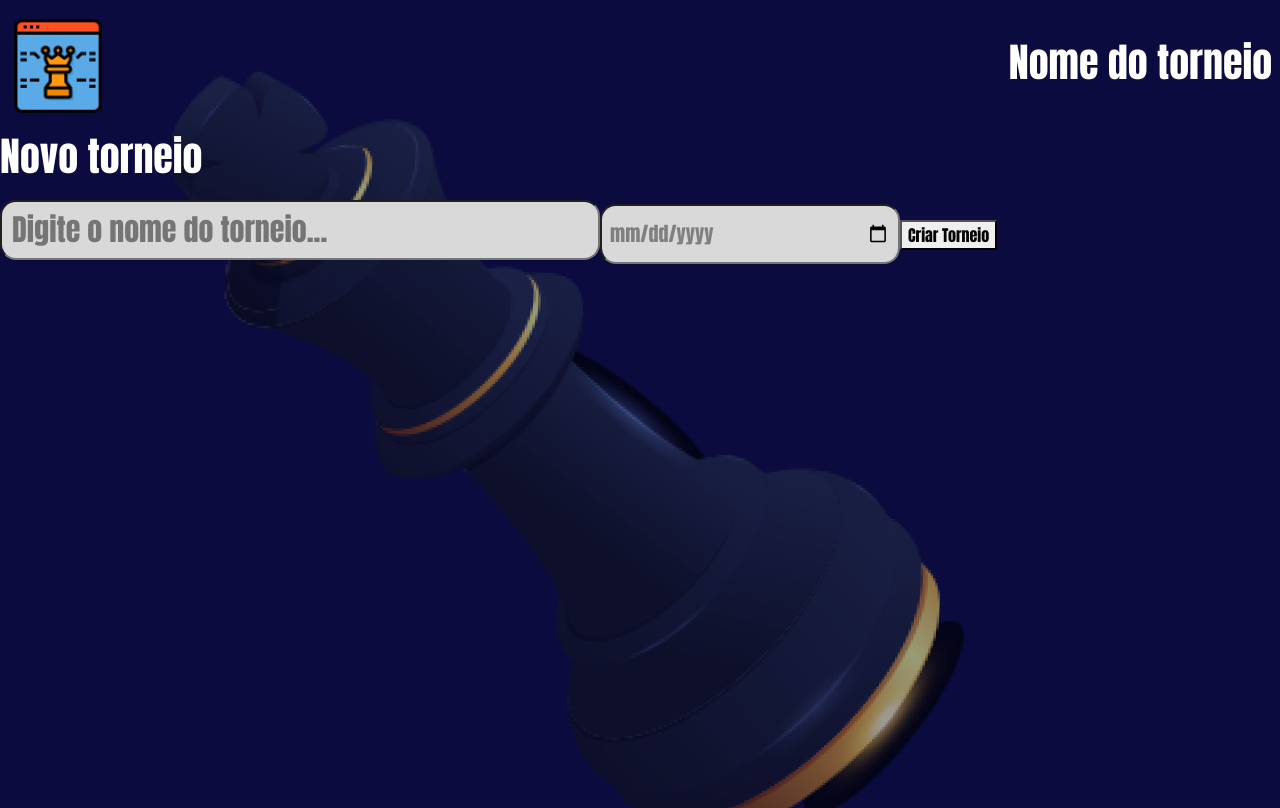
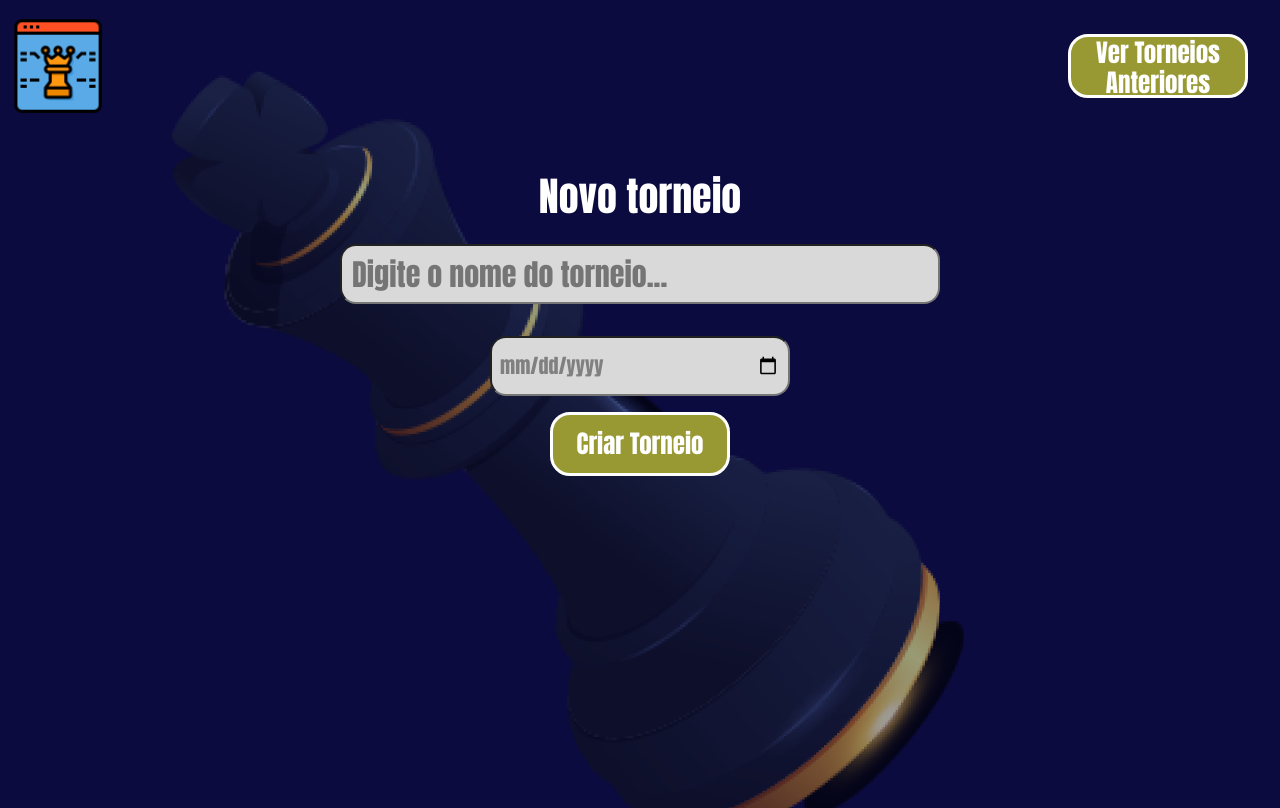
Before and after one commit to JoaoVitorSil/DCA0205-Projeto-e-Engenharia-de-Software, a React (Create React App) app in the folder gerador-torneios/: page / in a window 1280 px wide. Built offline with nearby package versions, Linux system fonts and the light colour scheme; no server answers.

Commit message:
Página de Rodadas

```diff
--- a/gerador-torneios/src/components/Header.js
+++ b/gerador-torneios/src/components/Header.js
@@ -1,13 +1,24 @@
-import React from 'react'
+import React, { useState } from 'react'
 import logo from "../assets/icons8-chess-96.png"
+import api from "../api";
+export default  function Header() {
+  const [torneioNome, setTorneioNome] = useState('')
+  async function getTorneioName() {
+      const path= window.location.pathname
+      const torn = await api.get(`http://localhost:4000/torneios/${path[path.length -1 ]}`)
+      console.log(torn.data.nome)
+      setTorneioNome(torn.data.nome)
+  }
+  getTorneioName()
+  const novoTorneio = window.location.pathname === "/" ? true:false
 
-export default function Header() {
   return (
     <nav className="navbar p-2 my-2">
         <div className="header-icon">
             <img src={logo} alt="icon-chess"/>
         </div>
-        <h1>Nome do torneio</h1>
+        {novoTorneio ? <button className='beje me-4'>Ver Torneios Anteriores</button> :<h1 className='me-4'>{torneioNome}</h1> }
+
     </nav>
   )
 }
--- /dev/null
+++ b/gerador-torneios/src/components/Pagination.js
@@ -0,0 +1,14 @@
+import React from "react";
+
+const Pagination = (props) => {
+    const {page, totalPages, onLeftClick, onRightClick} = props
+    return (
+        <div className="pagination-container">
+            <button onClick={onLeftClick}><div>◀️</div></button>
+            <div>{page} de {totalPages}</div>
+            <button onClick={onRightClick}><div>▶️</div></button>
+        </div>
+    )
+}
+
+export default Pagination;
--- a/gerador-torneios/src/index.css
+++ b/gerador-torneios/src/index.css
@@ -27,10 +27,6 @@ body {
   color: #ffffff!important;
 }
 
-.cadastro h1 {
-  font-size: 80px;
-  letter-spacing: 5px;
-}
 #nome-torneio {
   width: 600px;
   height: 60px;
--- a/gerador-torneios/src/pages/Jogador.js
+++ b/gerador-torneios/src/pages/Jogador.js
@@ -2,7 +2,7 @@ import React, { useEffect, useState } from 'react'
 import add from "../assets/add.png"
 import api from "../api"
 import { useParams } from 'react-router-dom'
-export default function Jogador(props) {
+export default function Jogador() {
 
   const [nome, setNome] = useState()
   const [jogadores, setJogadores] = useState([{}])
--- /dev/null
+++ b/gerador-torneios/src/pages/Rodada.js
@@ -0,0 +1,49 @@
+import React, { useEffect, useState } from 'react'
+import api from "../api"
+import { useParams } from 'react-router-dom'
+import Pagination from '../components/Pagination';
+export default function Rodada() {
+  const [page, setPage] = useState(0);
+  const [totalPages, setTotalPages] = useState(0);
+  const [rodadas,setRodadas] = useState([{}]);
+  const { id } = useParams()
+  async function getRodadas(){
+    const torneio = await api.get(`http://localhost:4000/torneios/${id}`)
+    setRodadas(torneio.data.rodadas)
+    setTotalPages(torneio.data.rodadas.length)
+    console.log(rodadas)
+  }
+  useEffect(() => {
+    getRodadas()
+    return () => {
+      console.log('This will be logged on unmount');
+    };
+  }, [page])
+
+  const onLeftClickHandler = () => {
+    if(page > 0) {
+        setPage(page-1)
+    }
+}
+const onRightClickHandler = () => {
+    if(page+1 !== totalPages){
+        setPage(page+1)
+    }
+}
+
+  return (
+    <>
+     <Pagination
+            page={page+1}
+            totalPages={totalPages}
+            onLeftClick={onLeftClickHandler}
+            onRightClick={onRightClickHandler}
+        />
+    {rodadas[page].partidas && rodadas[page].partidas.map((partida)=>{
+      return(<h1>{partida.jogadorBrancas} x {partida.jogadorPretas}</h1>)
+    })}
+
+    </>
+
+  )
+}
--- a/gerador-torneios/src/pages/Torneio.js
+++ b/gerador-torneios/src/pages/Torneio.js
@@ -26,19 +26,30 @@ export default function Torneio() {
        {cadatrado && (
       <Navigate to={`/jogadores/${idTorneio}`} replace={true} />
     )}
-        <h1>Novo torneio</h1>
+      <div className="container">
+      <div className="d-flex justify-content-center mt-5">
+      <h1 className='text-center'>Novo torneio</h1>
+      </div>
+      <div className='d-flex justify-content-center my-3'>
         <input type="text"
           id="nome-torneio"
           placeholder="Digite o nome do torneio..."
           value={nome}
           onChange={(e)=> setNome(e.target.value)}
           required />
+      </div>
+
+      <div className='d-flex justify-content-center my-3'>
         <input type="date"
           id="data-torneio"
           value={data}
           onChange={(e)=> setData(e.target.value)}
           required/>
-        <button onClick={handleTorneio} >Criar Torneio</button>
+      </div>
+      <div className='d-flex justify-content-center my-3'>
+        <button className="beje" onClick={handleTorneio} >Criar Torneio</button>
+      </div>
+      </div>
     </div>
 
   )
--- a/gerador-torneios/src/routes.js
+++ b/gerador-torneios/src/routes.js
@@ -2,7 +2,8 @@ import React from 'react'
 import Header from './components/Header';
 import Jogador from './pages/Jogador';
 import Torneio from './pages/Torneio';
-import { BrowserRouter, Route, Routes, useParams } from "react-router-dom";
+import { BrowserRouter, Route, Routes } from "react-router-dom";
+import Rodada from './pages/Rodada';
 export default function RoutesApp() {
   return (
     <BrowserRouter>
@@ -10,6 +11,7 @@ export default function RoutesApp() {
     <Routes>
       <Route path="/" element={<Torneio/>} />
       <Route path="/jogadores/:id" element={<Jogador/>} />
+      <Route path="/rodadas/:id" element={<Rodada/>} />
     </Routes>
 </BrowserRouter>
   )
```
Lines whose indentation alone changed are shown as unchanged.
